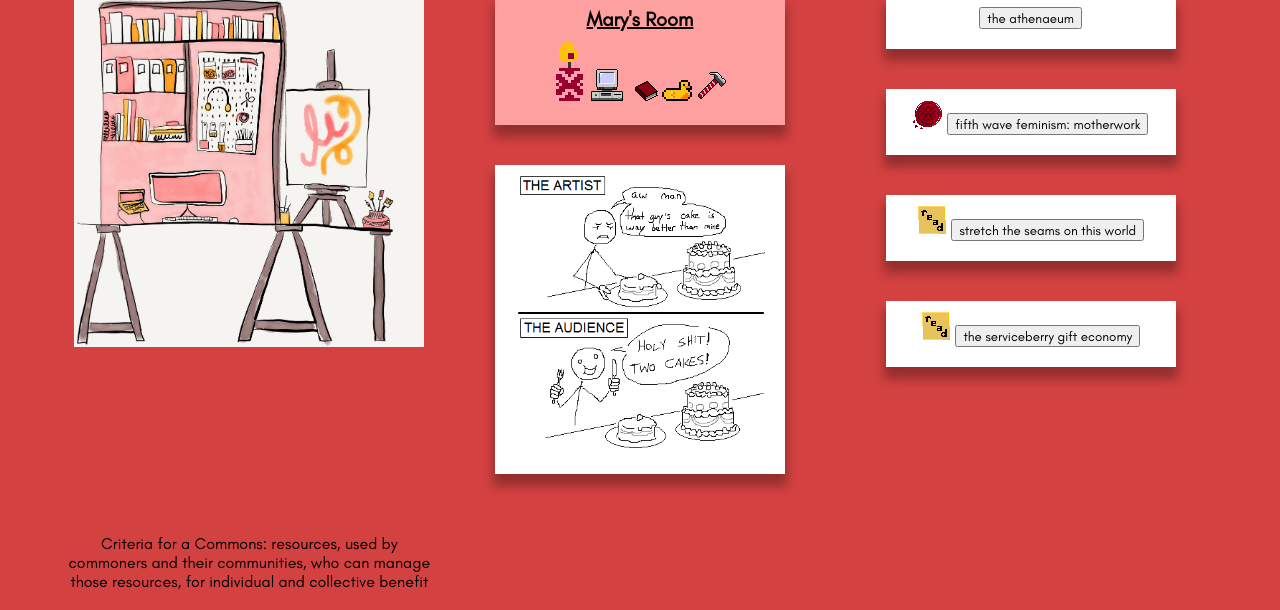
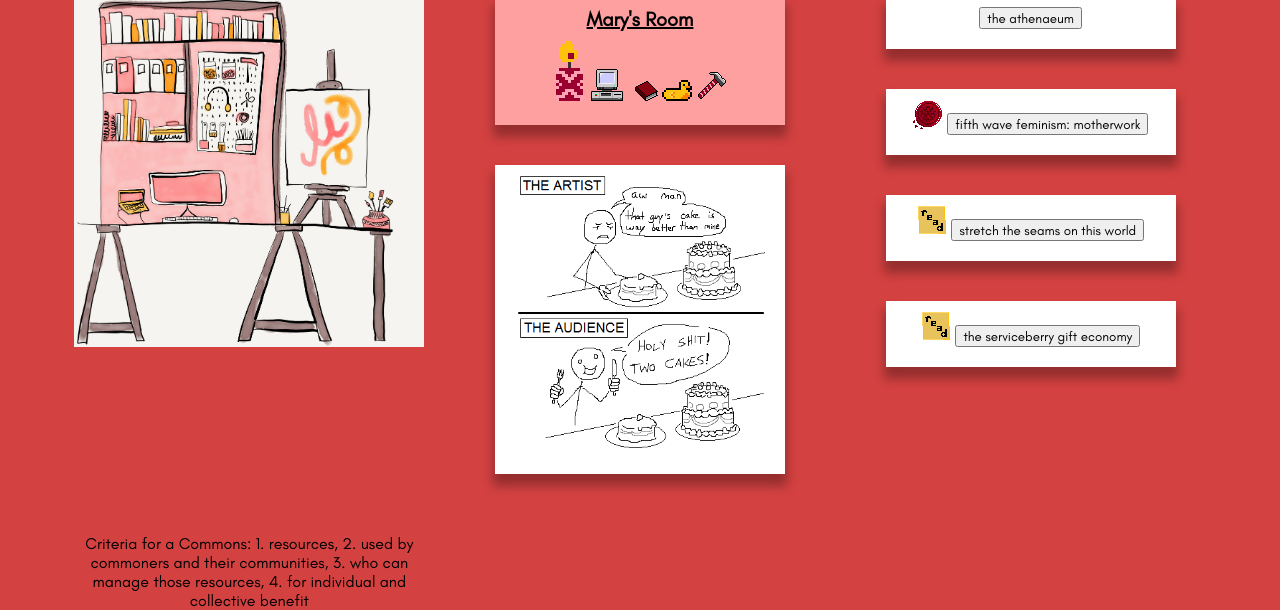
Before and after one commit to mck-afk/abode, a plain HTML site: page 1_TheAtelier.html in a window 1280 px wide. Shown: the part 273-883 px from the top of the page. Drawn offline with Linux system fonts and the light colour scheme; a script that the page names is missing.

Commit message:
add numbers

```diff
--- a/1_TheAtelier.html
+++ b/1_TheAtelier.html
@@ -102,10 +102,10 @@
 
 Criteria for a Commons:
 
-resources,
+1. resources,
 
-used by commoners and their communities,
+2. used by commoners and their communities,
 
-who can manage those resources,
+3. who can manage those resources,
 
-for individual and collective benefit
+4. for individual and collective benefit
```
